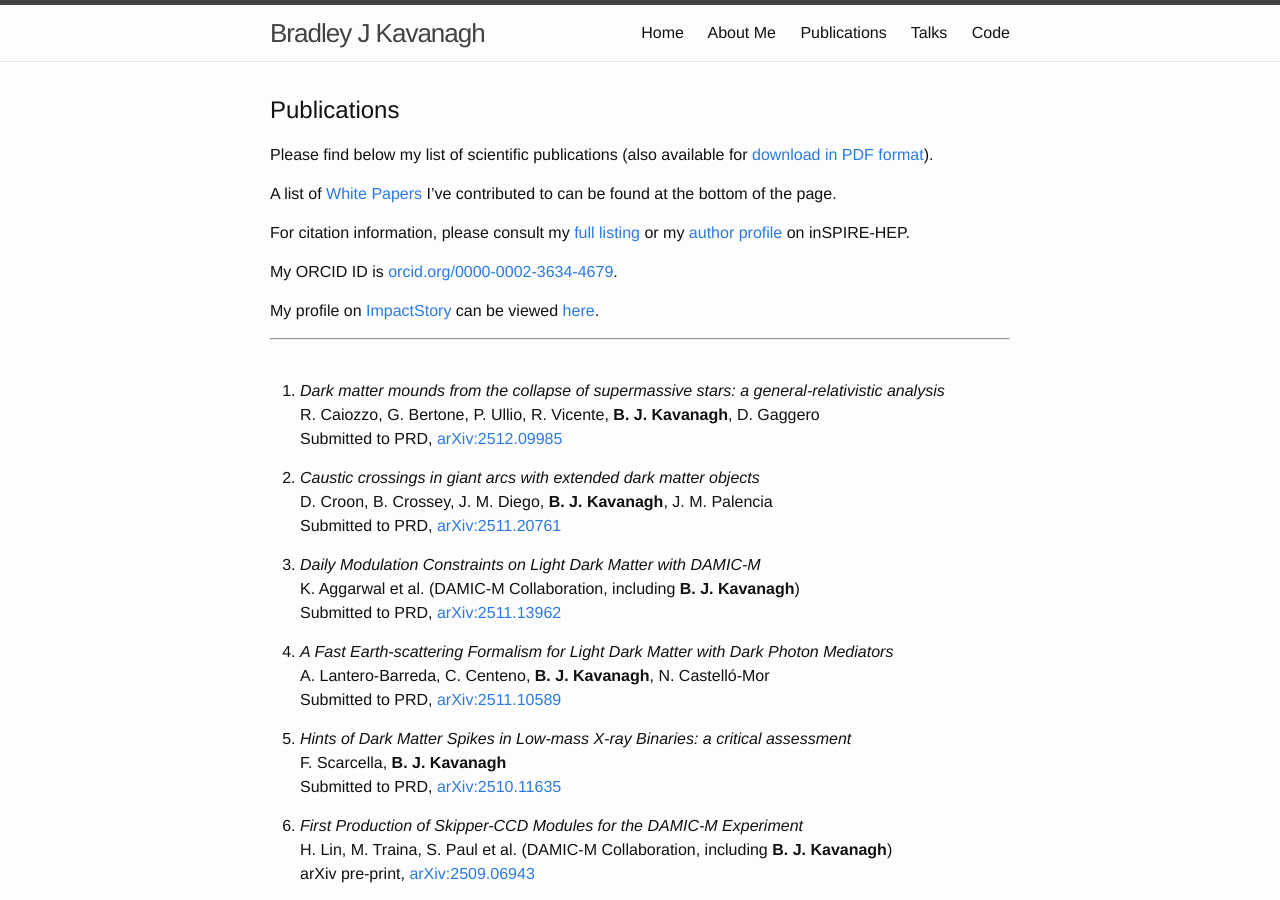
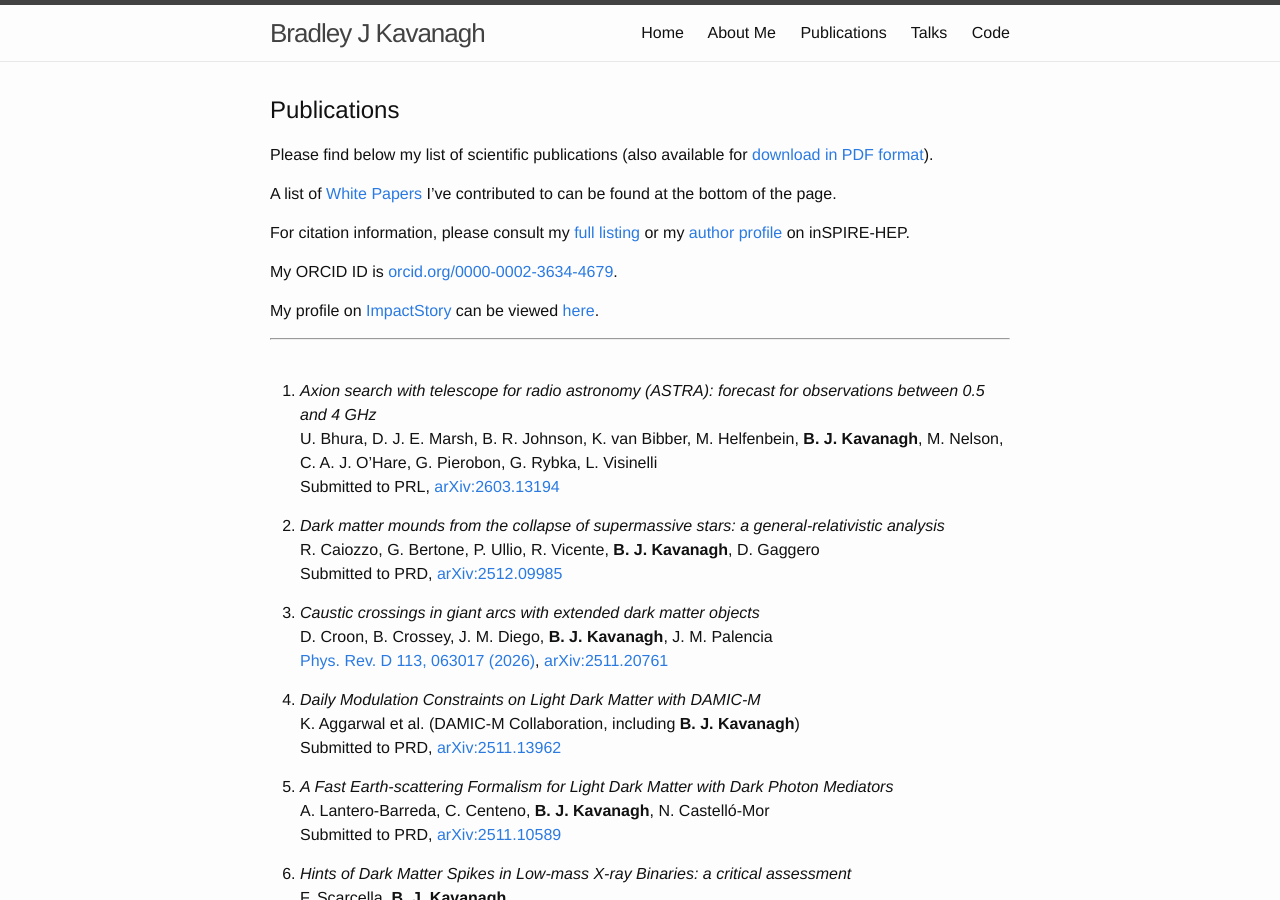
Before and after one commit to bradkav/bradkav.github.io, a Jekyll site: the page built from publications.md, in a window 1280 px wide and 900 px high. Built offline with Jekyll 4.4.1, drawn with Linux system fonts in a browser that asks for light colours; some of the changed text lies outside the part shown.

Commit message:
Added ASTRA paper

```diff
--- a/publications.md
+++ b/publications.md
@@ -22,13 +22,17 @@ My profile on [ImpactStory](https://impactstory.org/) can be viewed [here](https
 ***
 <br>
 
-1. *Dark matter mounds from the collapse of supermassive stars: a general-relativistic analysis*
+1. *Axion search with telescope for radio astronomy (ASTRA): forecast for observations between 0.5 and 4 GHz*
+U. Bhura, D. J. E. Marsh, B. R. Johnson, K. van Bibber, M. Helfenbein, **B. J. Kavanagh**, M. Nelson, C. A. J. O'Hare, G. Pierobon, G. Rybka, L. Visinelli
+Submitted to PRL, [arXiv:2603.13194](https://arxiv.org/abs/2603.13194)
+
+2. *Dark matter mounds from the collapse of supermassive stars: a general-relativistic analysis*
 R. Caiozzo, G. Bertone, P. Ullio, R. Vicente, **B. J. Kavanagh**, D. Gaggero
 Submitted to PRD, [arXiv:2512.09985](https://arxiv.org/abs/2512.09985)
 
 2. *Caustic crossings in giant arcs with extended dark matter objects*
 D. Croon, B. Crossey, J. M. Diego, **B. J. Kavanagh**, J. M. Palencia
-Submitted to PRD, [arXiv:2511.20761](https://arxiv.org/abs/2511.20761)
+[Phys. Rev. D 113, 063017 (2026)](https://doi.org/10.1103/4g7h-55r2), [arXiv:2511.20761](https://arxiv.org/abs/2511.20761)
 
 2. *Daily Modulation Constraints on Light Dark Matter with DAMIC-M*
 K. Aggarwal et al. (DAMIC-M Collaboration, including **B. J. Kavanagh**)
@@ -40,7 +44,7 @@ Submitted to PRD, [arXiv:2511.10589](https://arxiv.org/abs/2511.10589)
 
 2. *Hints of Dark Matter Spikes in Low-mass X-ray Binaries: a critical assessment*
 F. Scarcella, **B. J. Kavanagh**
-Submitted to PRD, [arXiv:2510.11635](https://arxiv.org/abs/2510.11635)
+[Phys. Rev. D 113, 043043 (2026)](https://doi.org/10.1103/6zcq-vtz9), [arXiv:2510.11635](https://arxiv.org/abs/2510.11635)
 
 2. *First Production of Skipper-CCD Modules for the DAMIC-M Experiment*
 H. Lin, M. Traina, S. Paul et al. (DAMIC-M Collaboration, including **B. J. Kavanagh**)
```
Also changed, not shown: 2 other files.
